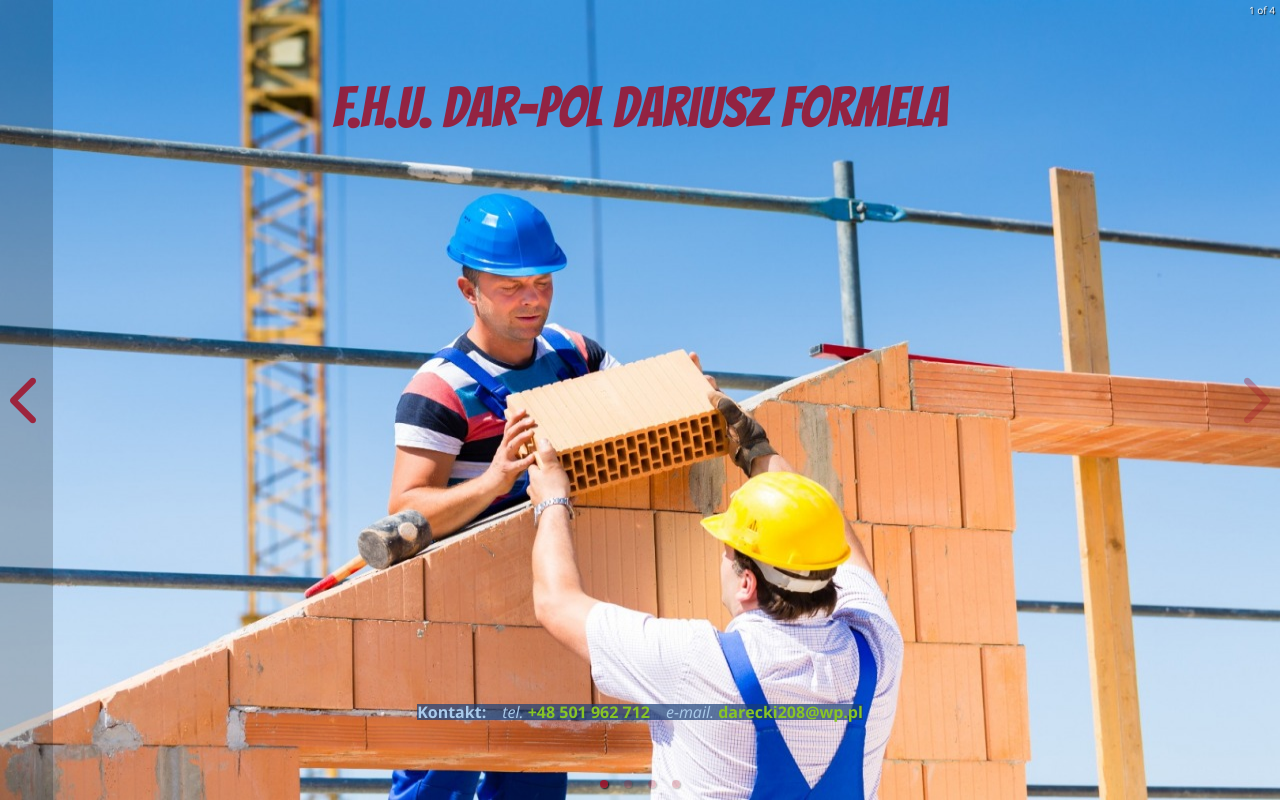
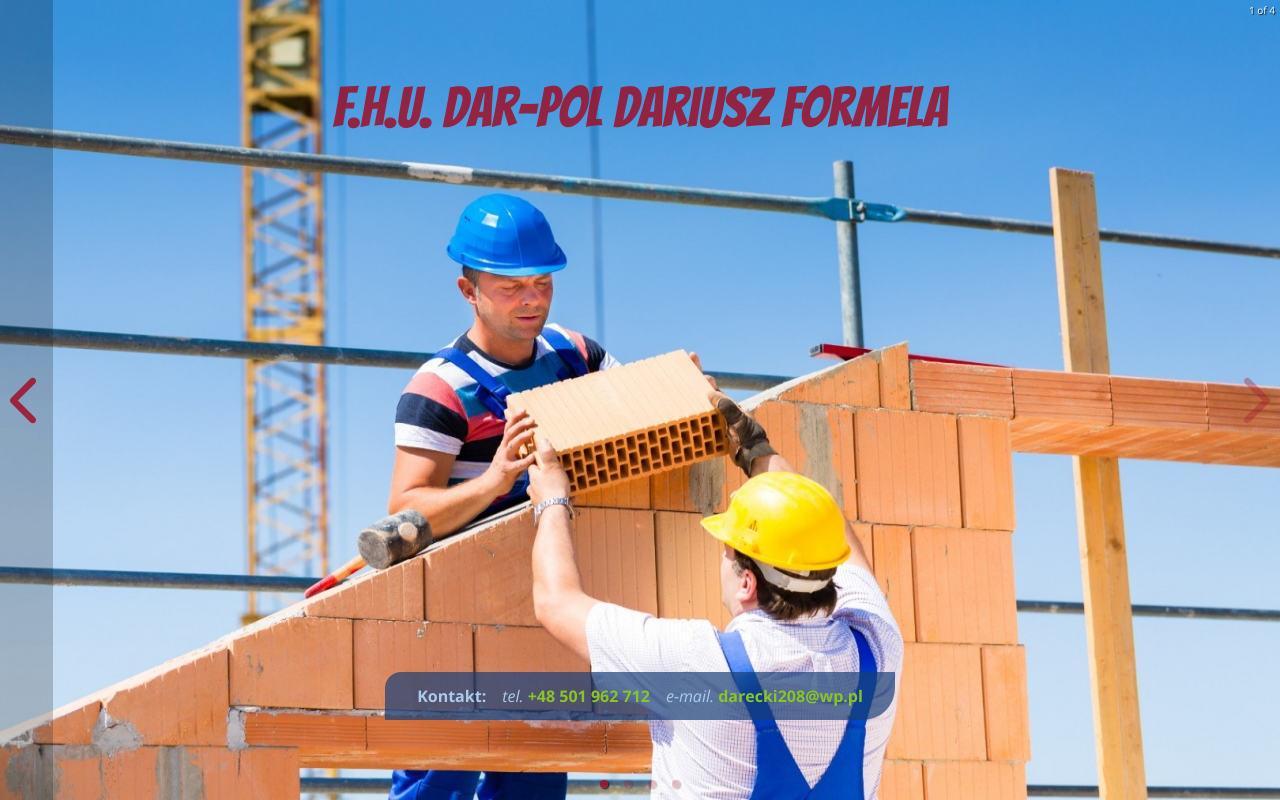
Before and after one commit to WiktorWK/PHU_Darek, a React (Create React App) app in the folder phu_darek_1_0/: page / in a window 1280 px wide. Built offline with nearby package versions, Linux system fonts and the light colour scheme.

Commit message:
zmienione style footera

```diff
--- a/phu_darek_1_0/src/scss/footer.scss
+++ b/phu_darek_1_0/src/scss/footer.scss
@@ -15,6 +15,8 @@
 
         @media (min-width: 501px) {
             background-color: $color-footer-backgroundcolor;
+            padding: 1rem 2rem;
+            border-radius: 1rem 0 2rem 0;
             display: flex;
 
             // flex-direction: column;
```
